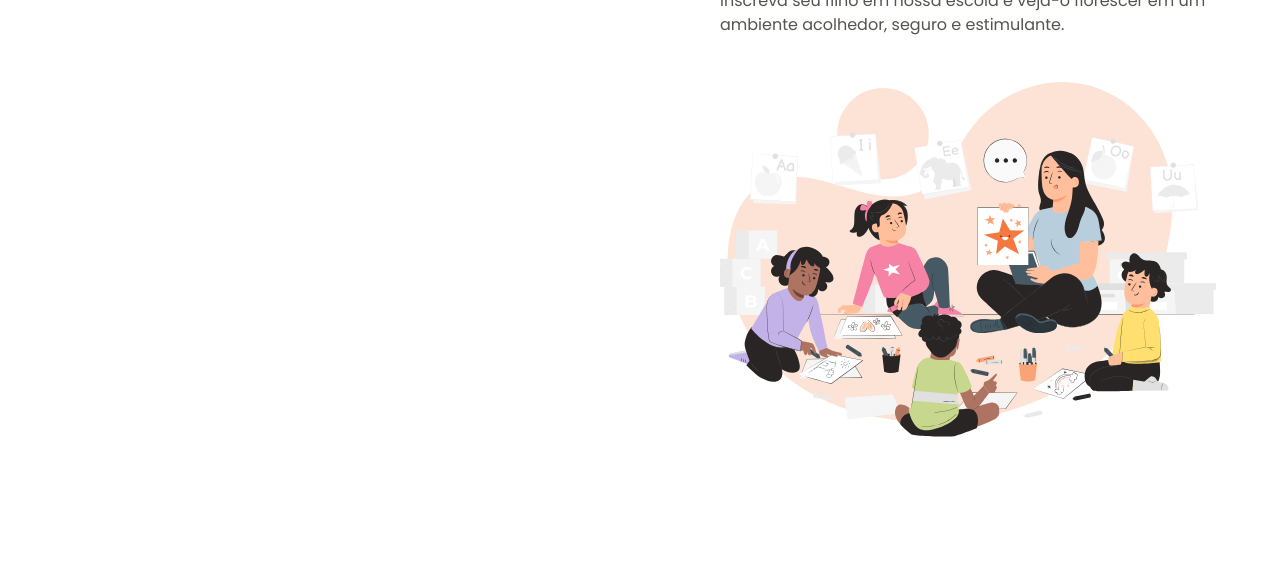
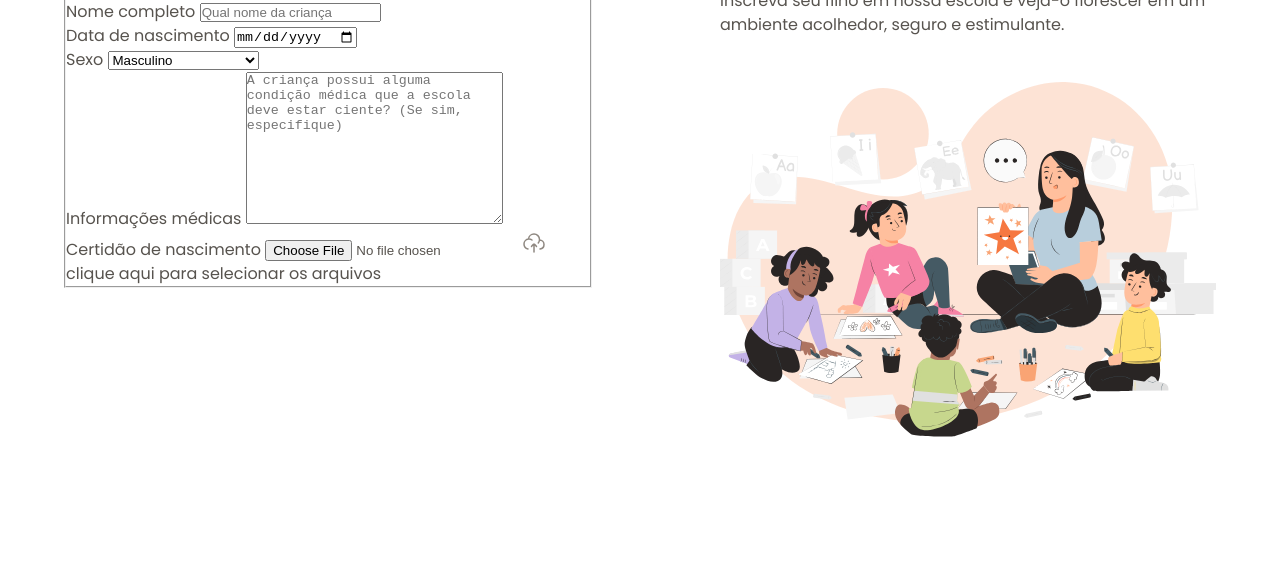
Before and after one commit to GabrielGPena793/register_form, a plain HTML site: page index.html in a window 1280 px wide. Shown: the part 222-800 px from the top of the page. Drawn offline with Linux system fonts and the light colour scheme.

Commit message:
start form

```diff
--- a/index.html
+++ b/index.html
@@ -31,6 +31,56 @@
             Preencha os dados abaixo para matricular seu filho na escola de
             educação infantil Estrelas do Amanhã.
           </p>
+
+          <form method="post" enctype="multipart/form-data">
+            <fieldset class="child-info">
+              <legend>Informações da criança</legend>
+
+              <div class="input-wrapper">
+                <label for="fullname">Nome completo</label>
+                <input
+                  id="fullname"
+                  name="fullname"
+                  type="text"
+                  placeholder="Qual nome da criança"
+                />
+              </div>
+
+              <div class="input-wrapper">
+                <label for="birth">Data de nascimento</label>
+                <input id="birth" name="birth" type="date" lang="pt-br" />
+              </div>
+
+              <div class="select-wrapper">
+                <label for="gender">Sexo</label>
+                <select name="gender" id="gender">
+                  <option value="male">Masculino</option>
+                  <option value="female">Feminino</option>
+                  <option value="na">Prefiro não responder</option>
+                </select>
+              </div>
+
+              <div class="text-area-wrapper">
+                <label for="medical-info">Informações médicas</label>
+                <textarea
+                  name="medical-info"
+                  id="medical-info"
+                  cols="30"
+                  rows="10"
+                  placeholder="A criança possui alguma condição médica que a escola deve estar ciente? (Se sim, especifique)"
+                ></textarea>
+              </div>
+
+              <div class="droparea-wrapper">
+                <label for="birth-file">
+                  Certidão de nascimento
+                  <input type="file" id="birth-file" name="birth-file" />
+                  <img src="./assets/icons/cloud-upload.svg" alt="" />
+                  <p>clique aqui para selecionar os arquivos</p>
+                </label>
+              </div>
+            </fieldset>
+          </form>
         </div>
       </main>
 
```
